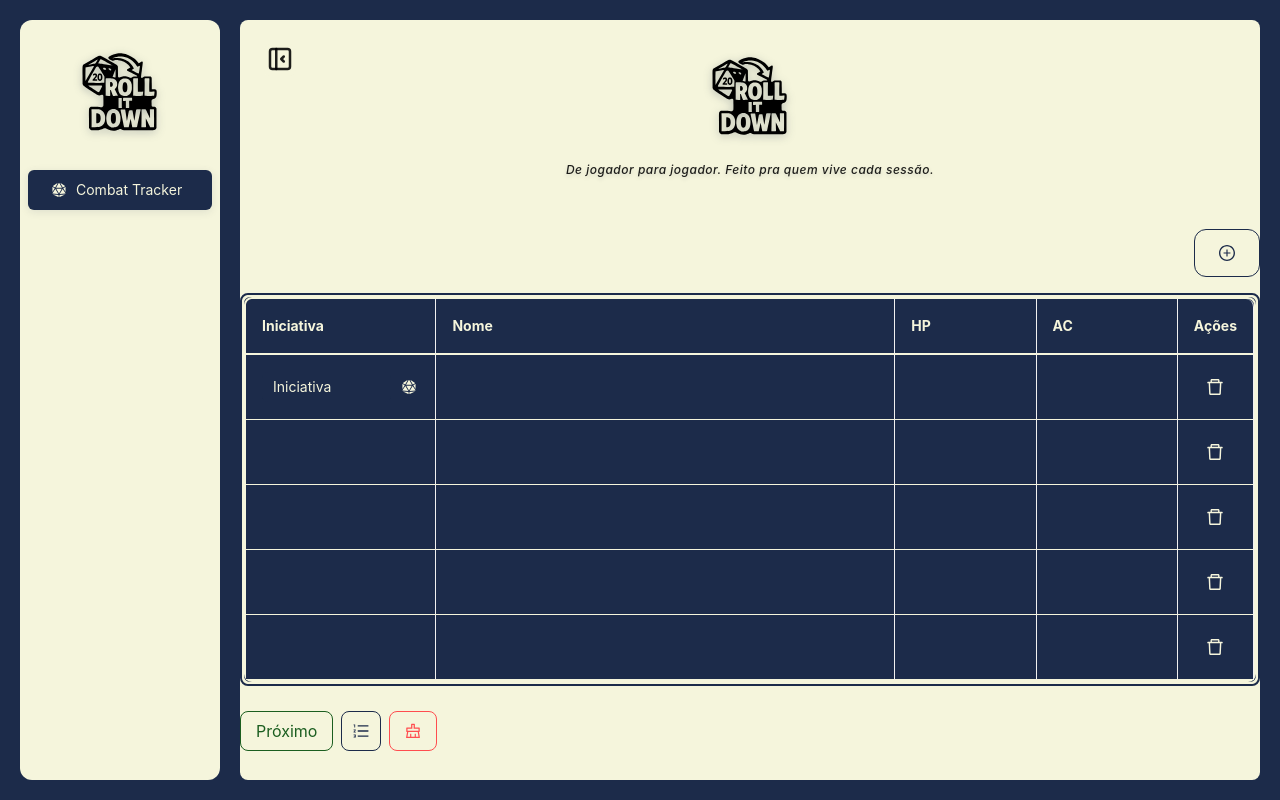
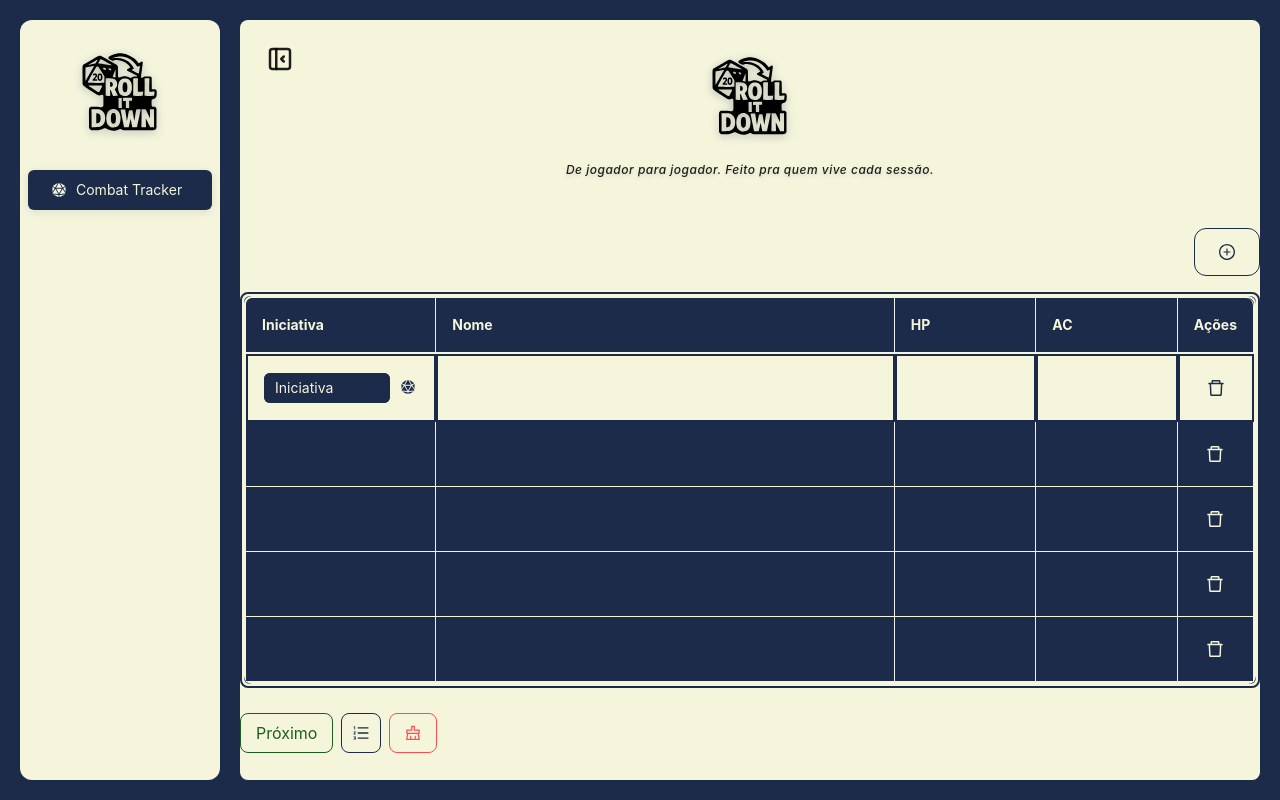
Before and after one commit to VitoIanhis/roll-it-down, a Next.js app: page /tracker in a window 1280 px wide. Both pictures are taken after a click on the element 340 px from the left and 387 px from the top of the page. Built offline with nearby package versions, Linux system fonts and the light colour scheme.

Commit message:
chore: Update antd dependency to version 5.26.3 and enhance EditableTable with row selection styling and functionality

```diff
--- a/package.json
+++ b/package.json
@@ -9,7 +9,7 @@
     "lint": "next lint"
   },
   "dependencies": {
-    "antd": "^5.26.2",
+    "antd": "^5.26.3",
     "next": "15.3.4",
     "react": "^19.0.0",
     "react-dom": "^19.0.0",
--- a/src/app/tracker/components/EditableTable.css
+++ b/src/app/tracker/components/EditableTable.css
@@ -42,7 +42,6 @@
   color: #f5f5dc !important;
 }
 
-/* Inputs em modo de edição: fundo azul, texto bege */
 .custom-table-colors .ant-input,
 .custom-table-colors .ant-input-number,
 .custom-table-colors .ant-input-number-input {
@@ -79,3 +78,13 @@
   background: #f5f5dc !important;
   color: #1c2b4a !important;
 }
+
+.custom-table-colors .ant-table-tbody > tr.selected-row > td {
+  background: #f5f5dc !important;
+  color: #1c2b4a !important;
+  border: 2px solid #1c2b4a !important;
+}
+.custom-table-colors .ant-table-tbody > tr.selected-row > td .ant-btn,
+.custom-table-colors .ant-table-tbody > tr.selected-row > td .anticon {
+  color: #1c2b4a !important;
+}
--- a/src/app/tracker/components/EditableTable.tsx
+++ b/src/app/tracker/components/EditableTable.tsx
@@ -52,7 +52,9 @@ interface EditableCellProps {
   children: React.ReactNode;
 }
 
-const EditableCell: React.FC<EditableCellProps> = ({
+const EditableCell: React.FC<
+  EditableCellProps & { rowIndex: number; selectedRowIndex: number }
+> = ({
   editable,
   inputType,
   dataIndex,
@@ -60,6 +62,8 @@ const EditableCell: React.FC<EditableCellProps> = ({
   record,
   handleSave,
   children,
+  rowIndex,
+  selectedRowIndex,
   ...restProps
 }) => {
   const [editing, setEditing] = useState(false);
@@ -115,12 +119,17 @@ const EditableCell: React.FC<EditableCellProps> = ({
                   size="small"
                   style={{
                     marginLeft: 8,
-                    color: "#F5F5DC",
                     display: "flex",
                     alignItems: "center",
                   }}
                   onMouseDown={(e) => e.preventDefault()}
-                  icon={<FaDiceD20 />}
+                  icon={
+                    <FaDiceD20
+                      color={
+                        rowIndex === selectedRowIndex ? "#1C2B4A" : "#F5F5DC"
+                      }
+                    />
+                  }
                   onClick={() => {
                     const random = Math.floor(Math.random() * 20) + 1;
                     handleSave({ ...record, [dataIndex]: random });
@@ -217,6 +226,11 @@ const EditableTable: React.FC = () => {
   ];
   const [dataSource, setDataSource] = useState<DataType[]>(initialValues);
   const [count, setCount] = useState(6);
+  const [selectedRowIndex, setSelectedRowIndex] = useState(0);
+
+  useEffect(() => {
+    setSelectedRowIndex(0);
+  }, [dataSource.length]);
 
   const handleDelete = (key: React.Key) => {
     const newData = dataSource.filter((item) => item.key !== key);
@@ -259,7 +273,7 @@ const EditableTable: React.FC = () => {
     {
       title: "Ações",
       dataIndex: "actions",
-      render: (_: unknown, record: DataType) =>
+      render: (_: unknown, record: DataType, rowIndex: number) =>
         dataSource.length >= 1 ? (
           <div className="flex justify-center">
             <Tooltip title="Excluir linha">
@@ -268,12 +282,16 @@ const EditableTable: React.FC = () => {
                 title="Deseja realmente excluir?"
                 okText="Sim"
                 cancelText="Não"
-                color="#F5F5DC"
                 onConfirm={() => handleDelete(record.key)}
                 okButtonProps={{ className: "popconfirm-ok-btn" }}
                 cancelButtonProps={{ className: "popconfirm-cancel-btn" }}
               >
-                <DeleteOutlined style={{ fontSize: 18 }} />
+                <DeleteOutlined
+                  style={{
+                    fontSize: 18,
+                    color: rowIndex === selectedRowIndex ? "#1C2B4A" : "red",
+                  }}
+                />
               </Popconfirm>
             </Tooltip>
           </div>
@@ -306,6 +324,7 @@ const EditableTable: React.FC = () => {
 
   const handleClear = () => {
     setDataSource(initialValues);
+    setSelectedRowIndex(0);
   };
 
   const handleOrder = () => {
@@ -328,13 +347,15 @@ const EditableTable: React.FC = () => {
     }
     return {
       ...col,
-      onCell: (record: DataType) => ({
+      onCell: (record: DataType, rowIndex: number) => ({
         record,
         editable: col.editable,
         dataIndex: col.dataIndex,
         title: col.title,
         inputType: col.inputType || "text",
         handleSave,
+        rowIndex,
+        selectedRowIndex,
       }),
     };
   });
@@ -373,7 +394,11 @@ const EditableTable: React.FC = () => {
         </div>
         <Table<DataType>
           components={components}
-          rowClassName={() => "editable-row"}
+          rowClassName={(_, index) =>
+            index === selectedRowIndex
+              ? "editable-row selected-row"
+              : "editable-row"
+          }
           bordered
           dataSource={dataSource}
           columns={columns as ColumnTypes}
@@ -401,6 +426,11 @@ const EditableTable: React.FC = () => {
             size="large"
             ghost
             style={{ color: "#1B5E20", borderColor: "#1B5E20" }}
+            onClick={() => {
+              setSelectedRowIndex((prev) =>
+                dataSource.length === 0 ? 0 : (prev + 1) % dataSource.length
+              );
+            }}
           >
             Próximo
           </Button>
```
Also changed, not shown: 1 other file (tests, documents, lock files or other folders).
